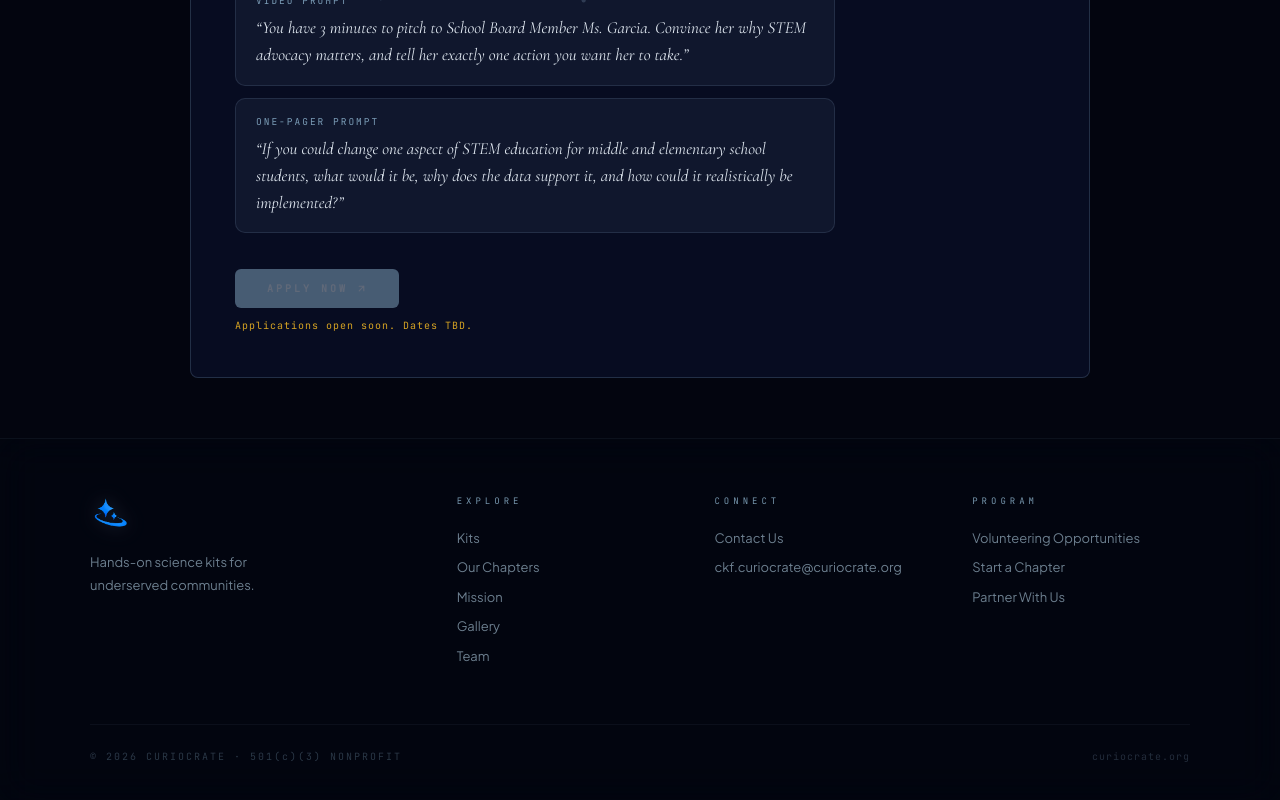
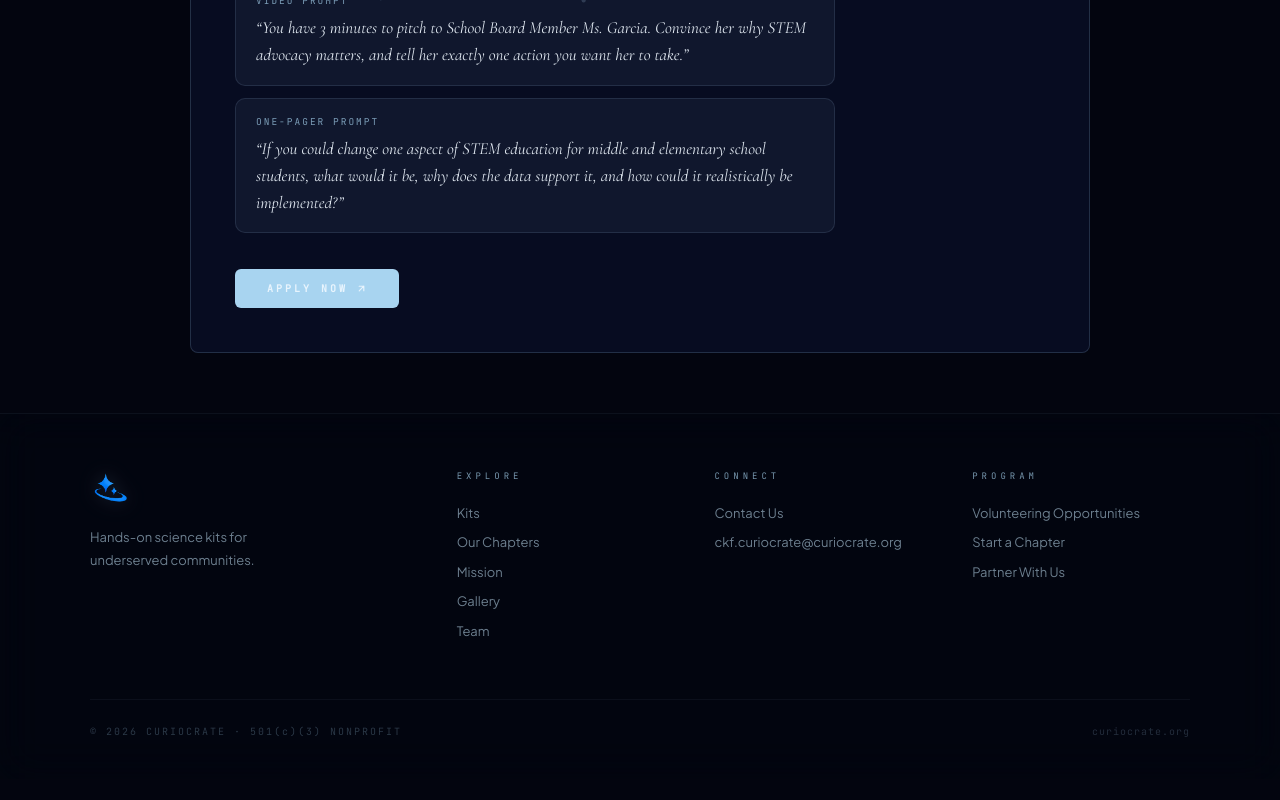
Before and after one commit to jothebro1234/curiocrate-website, a React (Vite) app: page /initiatives/kits in a window 1280 px wide. Shown: the part 797-1597 px from the top of the page. After the commit the page ends 1576 px from the top, so only its background shows below. Built offline with nearby package versions, Linux system fonts and the light colour scheme.

Commit message:
Link STEM Advocacy Competition CTA to the Youth Civics Think Tank application form

```diff
--- a/src/pages/KitDevelopment.jsx
+++ b/src/pages/KitDevelopment.jsx
@@ -271,8 +271,10 @@
 
                       {/* CTA */}
                       <div style={{ display: 'inline-flex', flexDirection: 'column', gap: 10 }}>
-                        <div style={{ position: 'relative', display: 'inline-flex' }}>
-                          <span
+                        <a
+                          href="https://docs.google.com/forms/d/e/1FAIpQLSel26WFvX_YIJHXHbKBU19R6w5x0kDyVh5VD4sBrOrdyfyEQw/viewform?usp=sharing&ouid=103602362999951274053"
+                          target="_blank"
+                          rel="noopener noreferrer"
                           style={{
                             fontFamily: "'JetBrains Mono', monospace",
                             fontSize: 10, letterSpacing: '3px', textTransform: 'uppercase',
@@ -280,32 +282,13 @@
                             borderRadius: 6, padding: '12px 32px',
                             fontWeight: 700, textDecoration: 'none',
                             display: 'inline-flex', alignItems: 'center', gap: 8,
-                              opacity: 0.4,
                           }}
                         >
                           {t('kitDevelopment.applyNow')}
                           <svg width="11" height="11" viewBox="0 0 24 24" fill="none" stroke="currentColor" strokeWidth="2.5" strokeLinecap="round">
                             <path d="M7 17L17 7M17 7H7M17 7v10"/>
                           </svg>
-                          </span>
-                          {/* Overlay: blocks the CTA and shows a "not allowed" cursor */}
-                          <div
-                            title={t('kitDevelopment.stem.applicationsOpenSoon')}
-                            style={{
-                              position: 'absolute',
-                              inset: 0,
-                              borderRadius: 6,
-                              cursor: 'not-allowed',
-                            }}
-                          />
-                        </div>
-                        <span style={{
-                          fontFamily: "'JetBrains Mono', monospace",
-                          fontSize: 10, letterSpacing: '1px',
-                          color: '#fbbf24', opacity: 0.85,
-                        }}>
-                          {t('kitDevelopment.stem.applicationsOpenSoon')}
-                        </span>
+                        </a>
                       </div>
                     </motion.div>
                   </motion.div>
```
Lines whose indentation alone changed are shown as unchanged.
